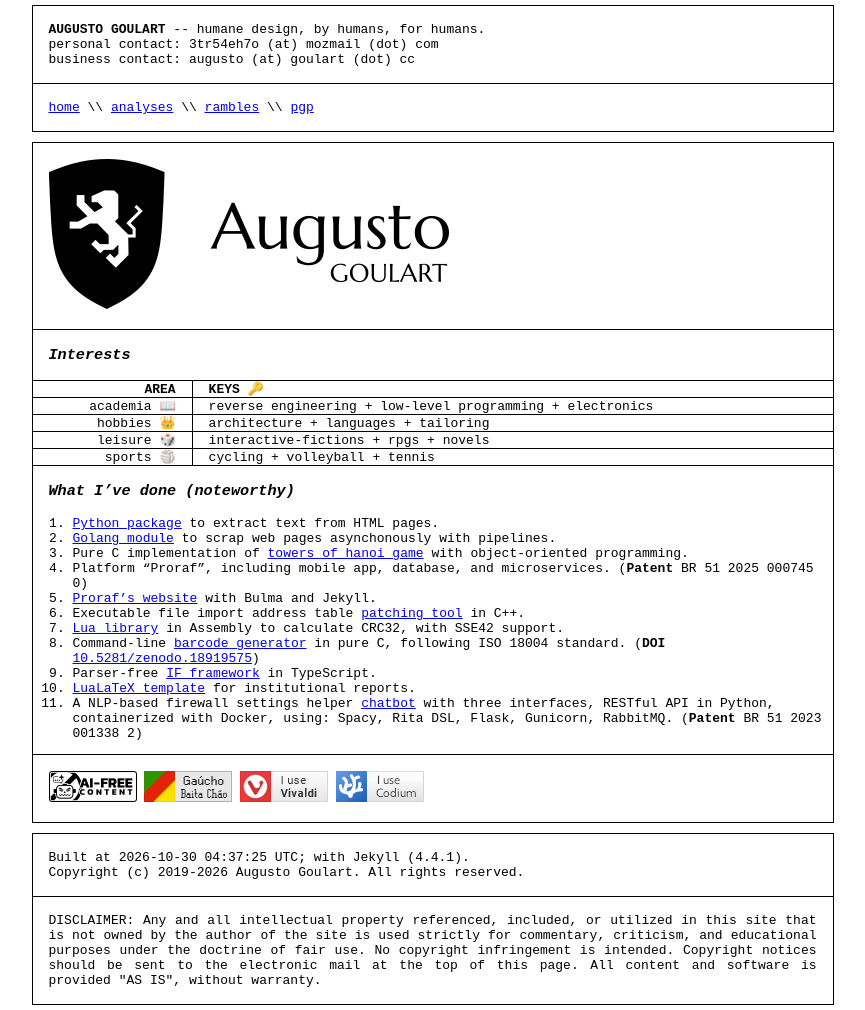
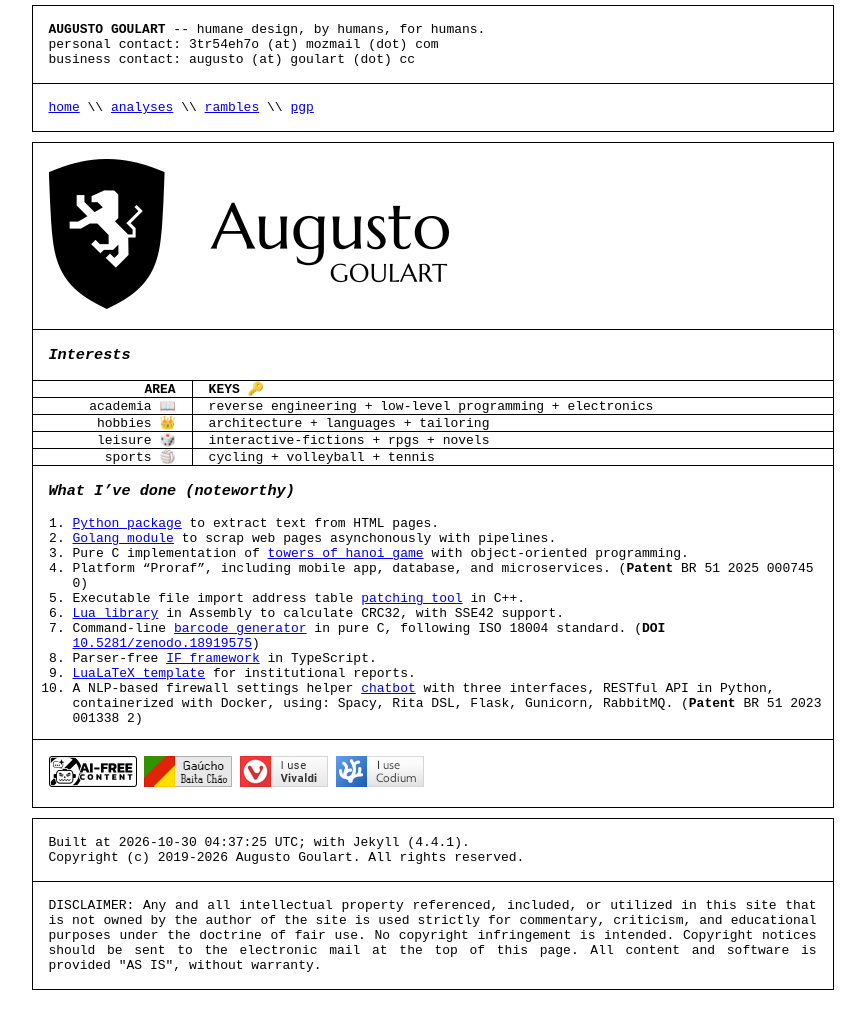
Before and after one commit to oAGoulart/oAGoulart.github.io, a Jekyll site: the page built from index.md, in a window 1280 px wide. Shown: the whole page, without its empty margins (200-1065 px from the left). Built offline with Jekyll 4.4.1, drawn with Linux system fonts in a browser that asks for light colours.

Commit message:
Update index.md
Signed-off-by: Augusto Goulart <26435937+oAGoulart@users.noreply.github.com>

```diff
--- a/index.md
+++ b/index.md
@@ -18,16 +18,15 @@ title: home
 ### What I've done (noteworthy)
 
 1. [Python package](https://github.com/oAGoulart/markout) to extract text from HTML pages.
-2. [Golang module](https://github.com/oAGoulart/roedor) to scrap web pages asynchonously with pipelines.
-3. Pure C implementation of [towers of hanoi game](https://github.com/oAGoulart/hanoi_game) with object-oriented programming.
-4. Platform "Proraf", including mobile app, database, and microservices. (**Patent** BR 51 2025 000745 0)
-5. [Proraf's website](https://github.com/oAGoulart/proraf.github.io) with Bulma and Jekyll.
-6. Executable file import address table [patching tool](https://github.com/oAGoulart/wrappem) in C++.
-7. [Lua library](https://github.com/oAGoulart/libluacrc32) in Assembly to calculate CRC32, with SSE42 support.
-8. Command-line [barcode generator](https://github.com/oAGoulart/qrcode) in pure C, following ISO 18004 standard. (**DOI** [10.5281/zenodo.18919575](https://doi.org/10.5281/zenodo.18919575))
-9. Parser-free [IF framework](https://github.com/chiselworks/runarc) in TypeScript.
-10. [LuaLaTeX template](https://github.com/thesolisproject/solis-article) for institutional reports.
-11. A NLP-based firewall settings helper [chatbot](https://github.com/fw-tools/fwnl) with three interfaces, RESTful API in Python, containerized with Docker, using: Spacy, Rita DSL, Flask, Gunicorn, RabbitMQ. (**Patent** BR 51 2023 001338 2)
+1. [Golang module](https://github.com/oAGoulart/roedor) to scrap web pages asynchonously with pipelines.
+1. Pure C implementation of [towers of hanoi game](https://github.com/oAGoulart/hanoi_game) with object-oriented programming.
+1. Platform "Proraf", including mobile app, database, and microservices. (**Patent** BR 51 2025 000745 0)
+1. Executable file import address table [patching tool](https://github.com/oAGoulart/wrappem) in C++.
+1. [Lua library](https://github.com/oAGoulart/libluacrc32) in Assembly to calculate CRC32, with SSE42 support.
+1. Command-line [barcode generator](https://github.com/oAGoulart/qrcode) in pure C, following ISO 18004 standard. (**DOI** [10.5281/zenodo.18919575](https://doi.org/10.5281/zenodo.18919575))
+1. Parser-free [IF framework](https://github.com/chiselworks/runarc) in TypeScript.
+1. [LuaLaTeX template](https://github.com/thesolisproject/solis-article) for institutional reports.
+1. A NLP-based firewall settings helper [chatbot](https://github.com/fw-tools/fwnl) with three interfaces, RESTful API in Python, containerized with Docker, using: Spacy, Rita DSL, Flask, Gunicorn, RabbitMQ. (**Patent** BR 51 2023 001338 2)
 
 ---
 [![AI-Free content](/badges/nollm.png)](https://github.com/oAGoulart/awesome-nollm)
```
